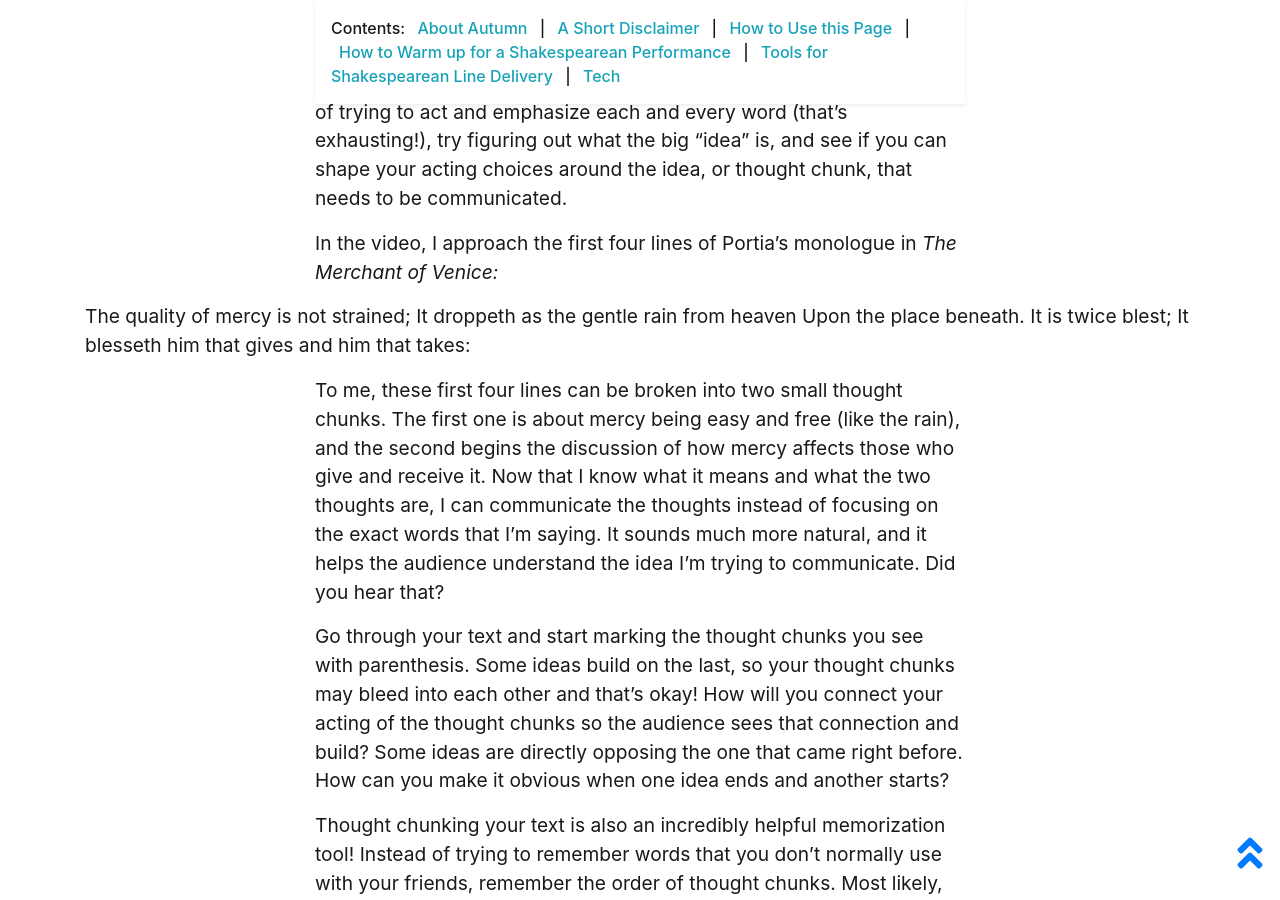
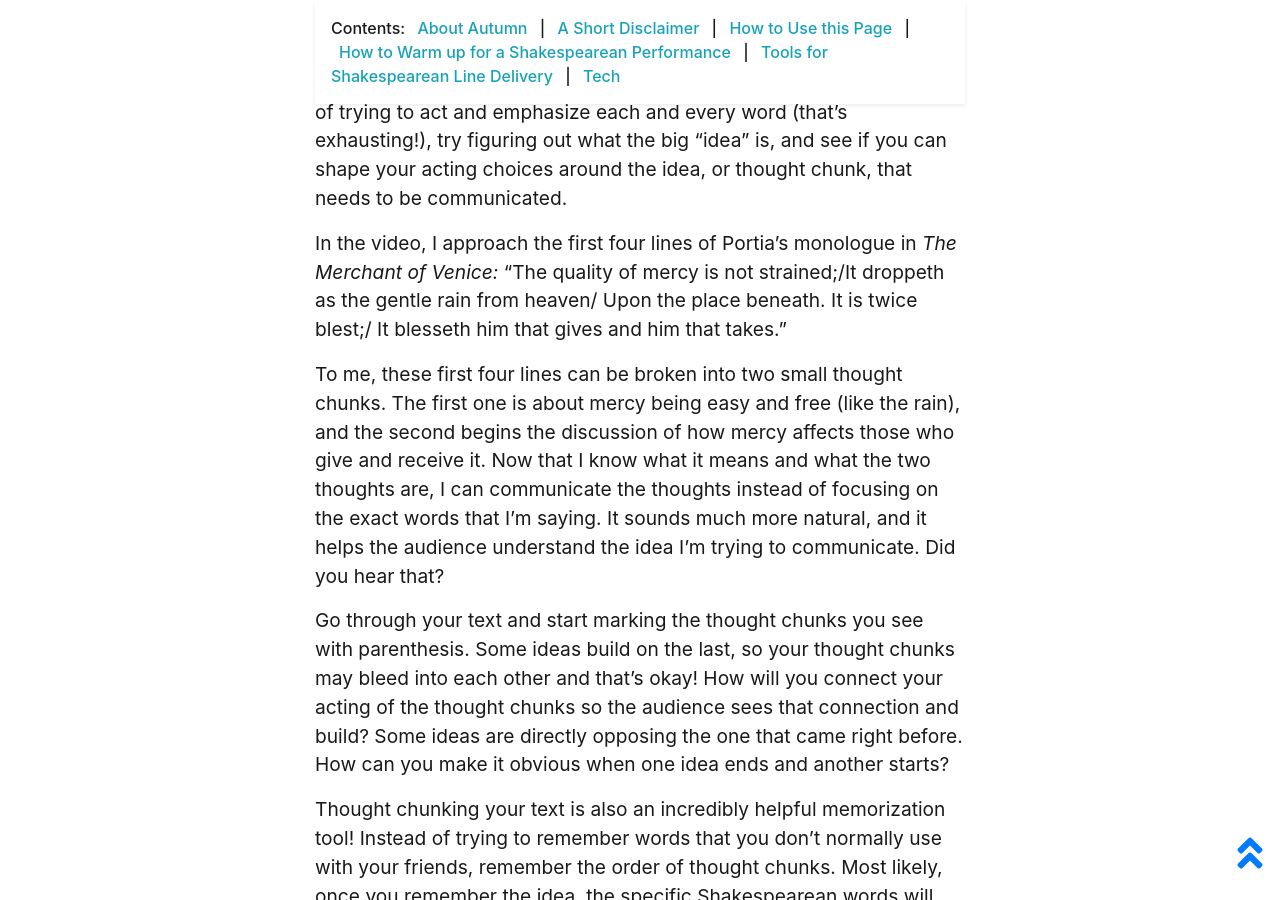
Before and after one commit to thecdil/dramaturgy, a Jekyll site: the page built from pages/acting.md, in a window 1280 px wide and 900 px high, scrolled down 6158 px. Built offline with Jekyll 4.4.1, drawn with Linux system fonts in a browser that asks for light colours.

```diff
--- a/pages/acting.md
+++ b/pages/acting.md
@@ -122,11 +122,7 @@ Typically, audience ears have to spend about 5-10 minutes adjusting to the sound
 
 In monologues, the text usually explores one big idea at a time. Instead of trying to act and emphasize each and every word (that’s exhausting!), try figuring out what the big “idea” is, and see if you can shape your acting choices around the idea, or thought chunk, that needs to be communicated.
 
-In the video, I approach the first four lines of Portia’s monologue in *The Merchant of Venice:*
->The quality of mercy is not strained;
-It droppeth as the gentle rain from heaven
-Upon the place beneath. It is twice blest;
-It blesseth him that gives and him that takes:
+In the video, I approach the first four lines of Portia’s monologue in *The Merchant of Venice:* "The quality of mercy is not strained;/It droppeth as the gentle rain from heaven/ Upon the place beneath. It is twice blest;/ It blesseth him that gives and him that takes."
 
 To me, these first four lines can be broken into two small thought chunks. The first one is about mercy being easy and free (like the rain), and the second begins the discussion of how mercy affects those who give and receive it. Now that I know what it means and what the two thoughts are, I can communicate the thoughts instead of focusing on the exact words that I’m saying. It sounds much more natural, and it helps the audience understand the idea I’m trying to communicate. Did you hear that?
 
```
